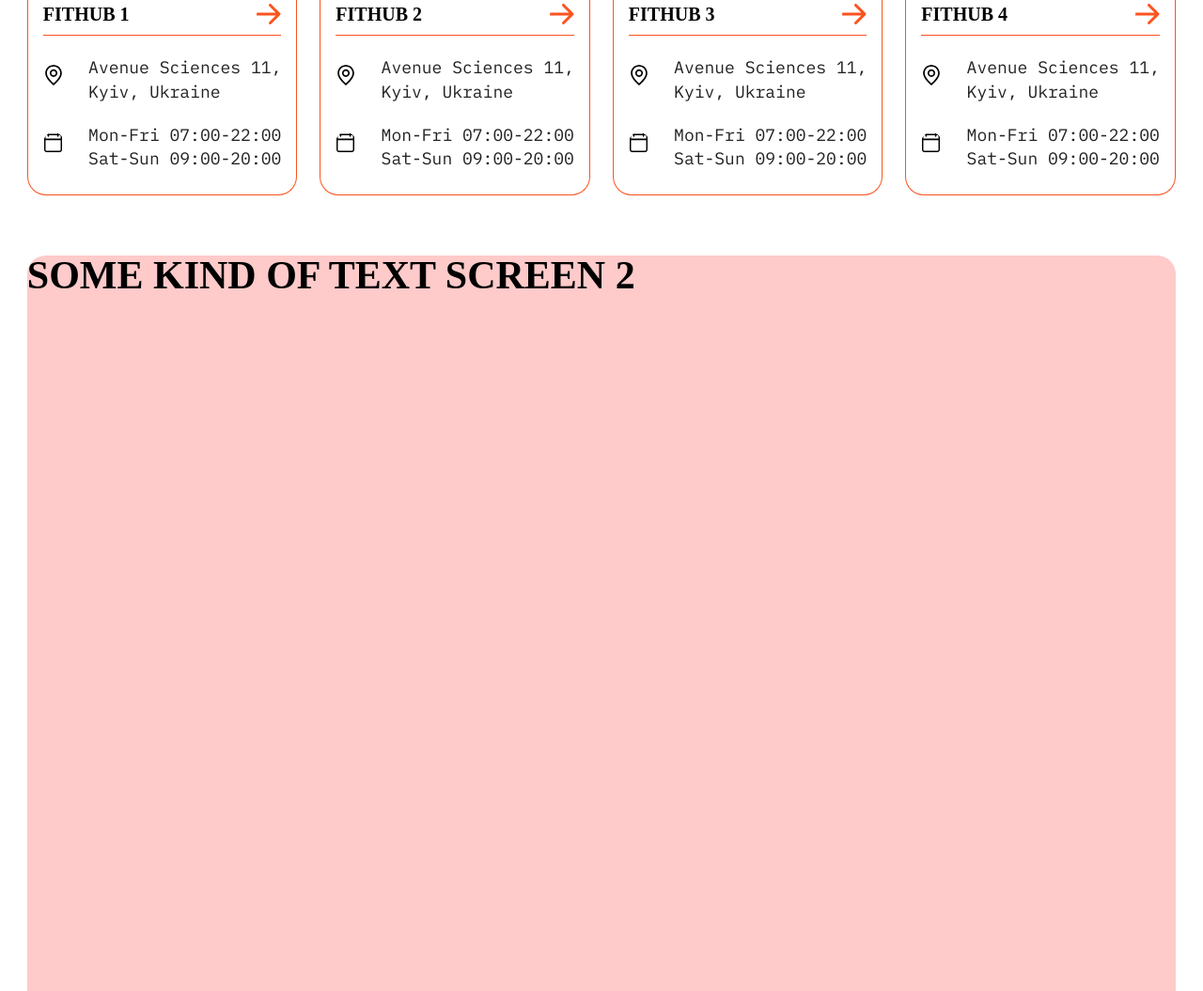
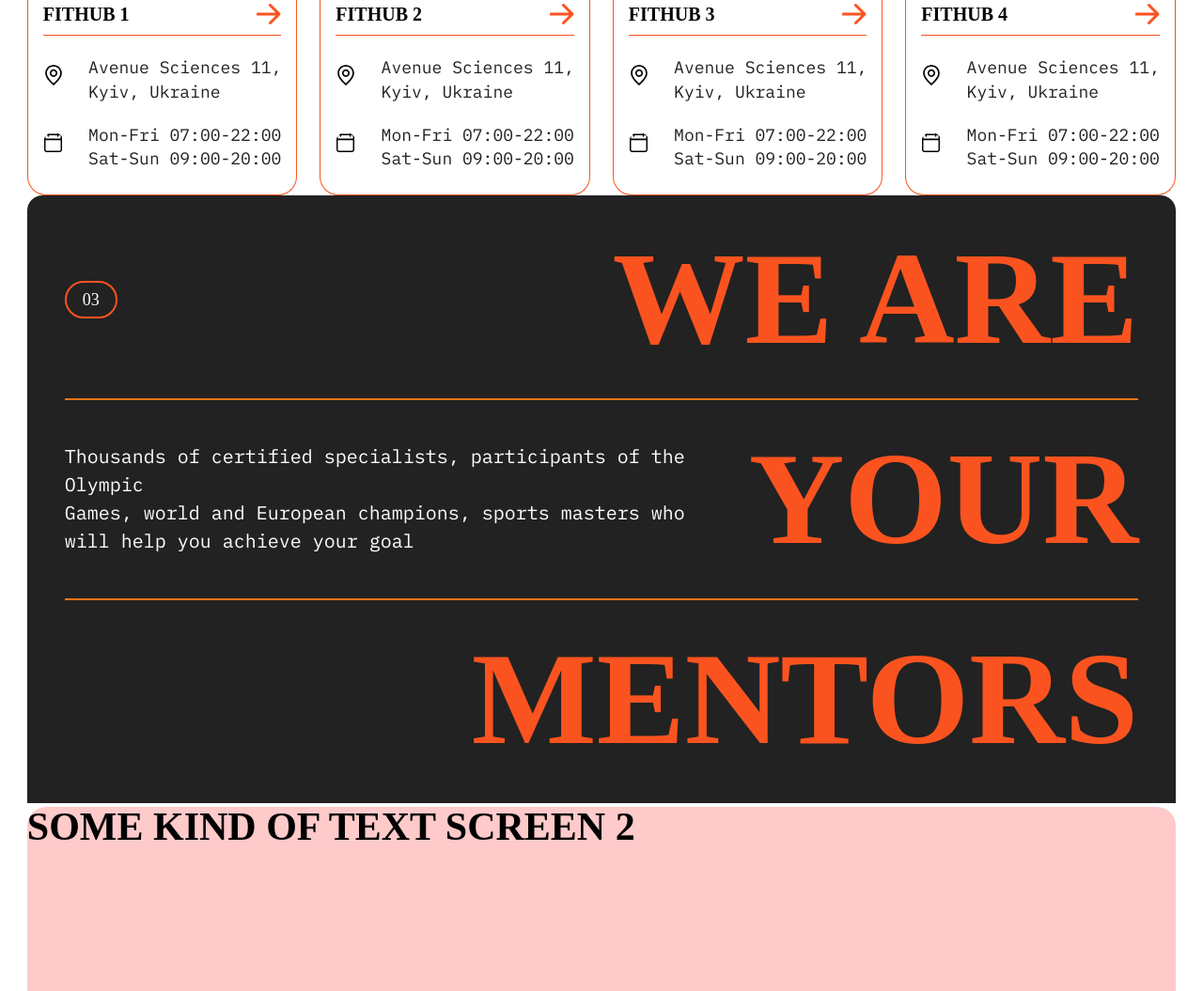
Before and after one commit to DrawNoob/fitnesshub-remake, a plain HTML site: page index.html in a window 1280 px wide. Shown: the part 3518-4573 px from the top of the page at 94% size. Drawn offline with nearby package versions, Linux system fonts and the light colour scheme; a web font is replaced by a local one.

Commit message:
MoreContent

```diff
--- a/assets/style/scss-modules/pages.scss
+++ b/assets/style/scss-modules/pages.scss
@@ -169,7 +169,7 @@
     // GIRL PART
     &:nth-child(4){
         position: relative;
-        padding-bottom: 200px;
+        padding-bottom: 140px;
         background: white;
         img{
             border-radius: 20px 20px 0 0;
@@ -241,5 +241,32 @@
                 }
             }
         }
+        .huge-text{
+            border-radius: 16px 16px 0 0;
+            background: #222222;
+            padding: 40px;
+            span{
+                color: white;
+                border: 2px solid #FB531F;
+                border-radius: 24px;
+                padding: 9px 17px;
+                font-size: 18px;
+                font-weight: 300;
+            }
+            h3{
+                font-size: 11vw;
+                color: #FB531F;
+            }
+            p{
+                font-size: 20px;
+                color: white;
+                font-family: 'IBM Plex Mono', monospace;
+                line-height: 150%;
+                font-weight: 400;
+                @media (max-width: 768px){
+                    font-size: 18px;
+                }
+            }
+        }
     }
 }
--- a/index.html
+++ b/index.html
@@ -299,6 +299,21 @@
                         </div>
                     </div>
                 </div>
+                <div class="flex flex-col huge-text">
+                    <div class="flex justify-between items-center border-b-2 pb-10 border-orange-500">
+                        <span>03</span>
+                        <h3 class="uppercase">WE ARE</h3>
+                    </div>
+                    <div class="flex justify-between items-center border-b-2 py-10 border-orange-500">
+                        <p>Thousands of certified specialists, participants of the Olympic <br>
+                        Games, world and European champions, sports masters who <br>
+                        will help you achieve your goal</p>
+                        <h3 class="uppercase">your</h3>
+                    </div>
+                    <div class="flex justify-end pt-10">
+                        <h3 class="uppercase">mentors</h3>
+                    </div>
+                </div>
             </div>
             <!-- SCREEN # -->
             <div class="sticky-section z-20 flex bg-red-200" data-slider="range-slider-3">SOME KIND OF TEXT SCREEN 2</div>
```
Also changed, not shown: assets/style/main.css.
